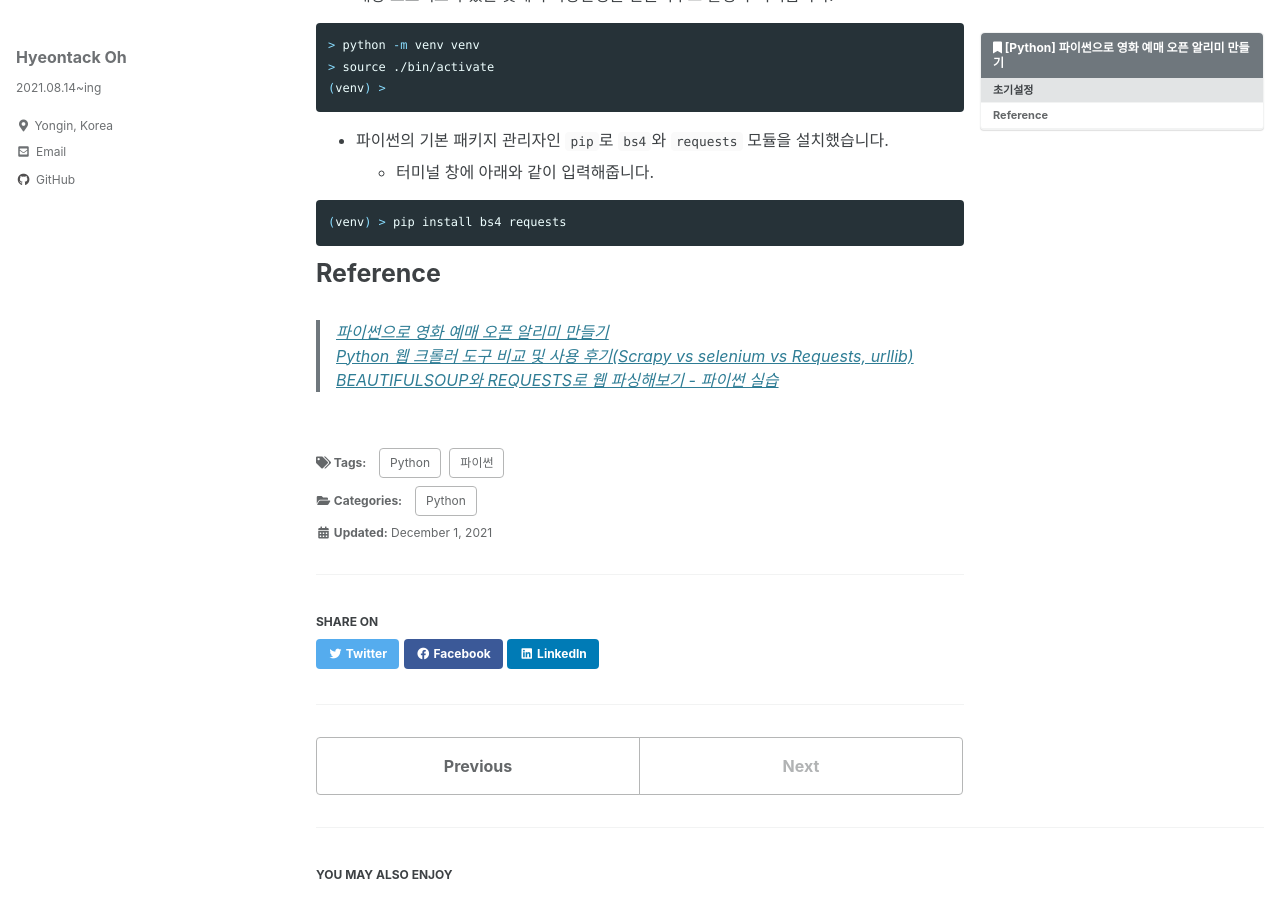
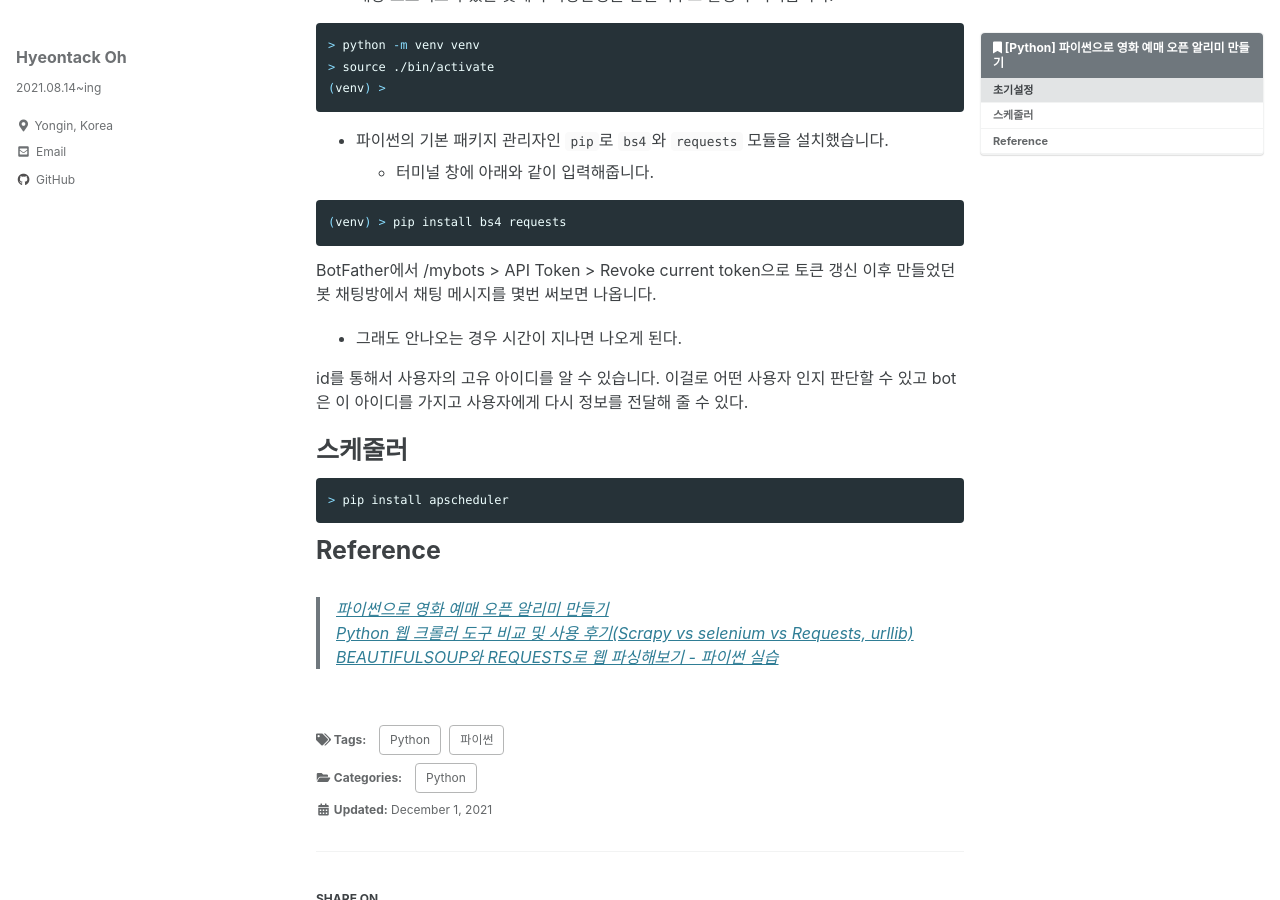
Before and after one commit to hyeontack5/hyeontack5.github.io, a Jekyll site: the page built from _posts/Python/2021-12-01-[Python] 파이썬으로 영화 예매 오픈 알리미 만들기.md, in a window 1280 px wide and 900 px high, scrolled down 457 px. Built offline with Jekyll 4.4.1, drawn with Linux system fonts in a browser that asks for light colours; cached includes are drawn as plain includes.

Commit message:
Docs: 내용 추가

````diff
--- a/_posts/Python/2021-12-01-[Python] 파이썬으로 영화 예매 오픈 알리미 만들기.md
+++ b/_posts/Python/2021-12-01-[Python] 파이썬으로 영화 예매 오픈 알리미 만들기.md
@@ -36,6 +36,18 @@ toc_icon: "bookmark"
 (venv) > pip install bs4 requests
 ```
 
+BotFather에서 /mybots > API Token > Revoke current token으로 토큰 갱신 이후 만들었던 봇 채팅방에서 채팅 메시지를 몇번 써보면 나옵니다.
+- 그래도 안나오는 경우 시간이 지나면 나오게 된다.
+
+id를 통해서 사용자의 고유 아이디를 알 수 있습니다.
+이걸로 어떤 사용자 인지 판단할 수 있고 bot은 이 아이디를 가지고 사용자에게 다시 정보를 전달해 줄 수 있다.
+
+# 스케줄러
+
+```zsh
+> pip install apscheduler
+```
+
 # Reference
 
 > [파이썬으로 영화 예매 오픈 알리미 만들기](https://www.inflearn.com/course/%EC%98%81%ED%99%94%EC%98%88%EB%A7%A4-%ED%8C%8C%EC%9D%B4%EC%8D%AC)<br>
````
